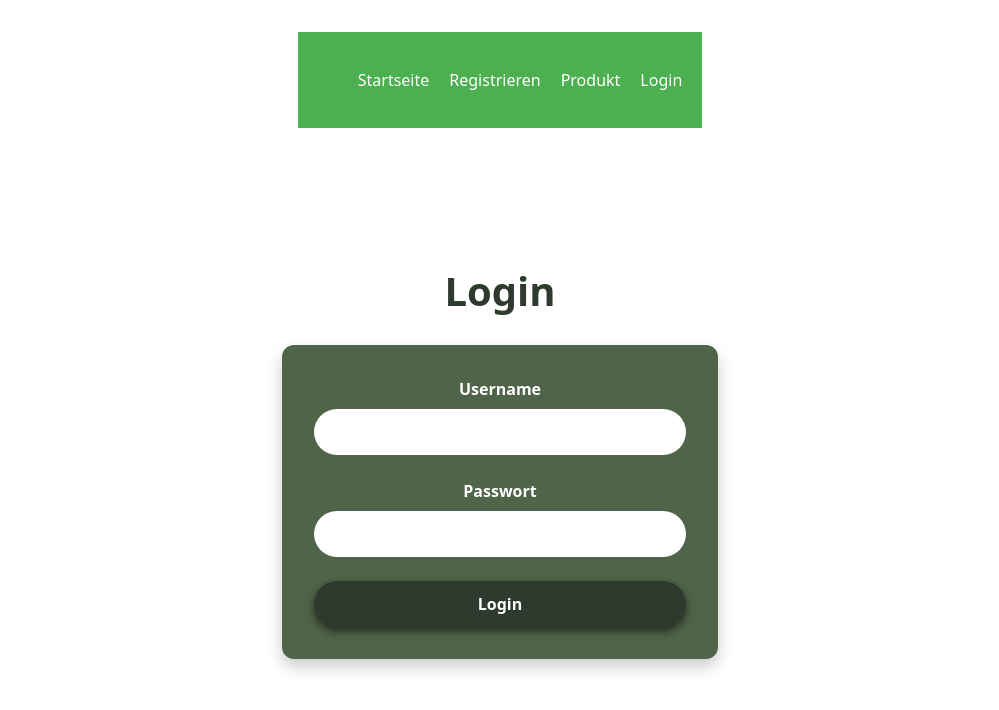
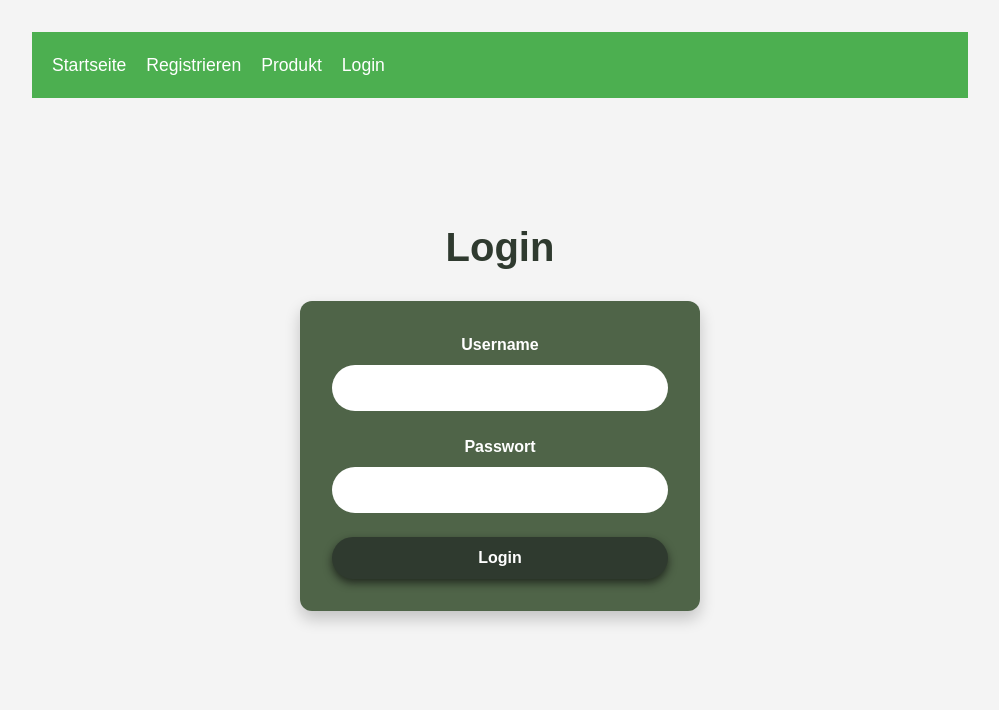
Before and after one commit to zoe8874/Arbeitsauftrag1, a Vue app: page /login in a window 1280 px wide. Shown: the top 710 px of the page, without its empty margins (140-1139 px from the left). Built offline with nearby package versions, Linux system fonts and the light colour scheme.

Commit message:
anpasen von Eror nachrichten

```diff
--- a/src/App.vue
+++ b/src/App.vue
@@ -6,3 +6,22 @@ import Nav from './components/Nav.vue'
   <Nav />
   <router-view />
 </template>
+<style>
+* {
+  margin: 0;
+  padding: 0;
+  box-sizing: border-box;
+}
+
+body {
+  font-family: Arial, sans-serif;
+  background-color: #f4f4f4;
+}
+
+#app {
+  width: 1000px;
+  margin: 0 auto;
+  background-color: #f4f4f4;
+  min-height: 100vh;
+}
+</style>
--- /dev/null
+++ b/src/auth.js
@@ -0,0 +1,3 @@
+import { ref } from "vue";
+
+export const isLoggedIn = ref(!!localStorage.getItem("user"));
--- a/src/components/Nav.vue
+++ b/src/components/Nav.vue
@@ -1,27 +1,35 @@
 <script setup>
+import { useRouter } from "vue-router";
+import { isLoggedIn } from "../auth";
+
+const router = useRouter();
+
+function handleLogout() {
+  localStorage.removeItem("user");
+  isLoggedIn.value = false;
+  router.push("/login");
+}
 </script>
 
 <template>
+  <nav class="navbar">
+    <ul class="nav-links">
+      <li><router-link to="/">Startseite</router-link></li>
+       <li v-if="!isLoggedIn"><router-link to="/register">Registrieren</router-link></li>
+      <li><router-link to="/Produkt">Produkt</router-link></li>
 
-<nav class="navbar">
+      <li v-if="!isLoggedIn">
+        <router-link to="/Login">Login</router-link>
+      </li>
+
+      <li v-if="isLoggedIn" @click="handleLogout" style="cursor:pointer;">
+        Logout
+      </li>
+    </ul>
+  </nav>
+</template>
 
 
-
-
-        <ul class="nav-links" id="navLinks">
-            <li><router-link to="/">Startseite</router-link></li>
-
-                <li><router-link to="/register">Registrieren</router-link></li>
-                 <li><router-link to="/Produkt">Produkt</router-link></li>
-                    <li><router-link to="/Login">Login</router-link></li>
-
-
-        </ul>
-
-
-
-    </nav>
-    </template>
 
 <style scoped>
 .navbar {
@@ -31,20 +39,33 @@
     padding: 20px;
     background-color: #4CAF50;
     color: white;
+    width: 100%;
+    box-sizing: border-box;
 }
 
+.logo {
+    font-size: 1.5rem;
+    font-weight: bold;
+}
 
 .nav-links {
     list-style: none;
     display: flex;
     gap: 20px;
+    margin: 0;
+    padding: 0;
 }
+
 .nav-links li a {
     text-decoration: none;
     color: white;
     font-weight: 500;
+    font-size: 1.1rem;
 }
+
 .nav-links li a:hover {
     text-decoration: underline;
 }
+
+
 </style>
--- a/src/views/Login.vue
+++ b/src/views/Login.vue
@@ -29,7 +29,7 @@
 <script setup>
 import { reactive, ref } from "vue";
 import { useRouter } from "vue-router";
-
+import { isLoggedIn } from "../auth";
 
 const router = useRouter();
 
@@ -73,8 +73,9 @@ const handleSubmit = async () => {
 
 
     localStorage.setItem("user", JSON.stringify(data));
+    isLoggedIn.value = true;
+    router.push("/Produkt");
 
-    router.push("/Produkt");
   } catch (err) {
     error.value = "Server Fehler. Bitte später erneut versuchen.";
   } finally {
```
Also changed, not shown: src/components/Login.vue (+33 -34 lines).
